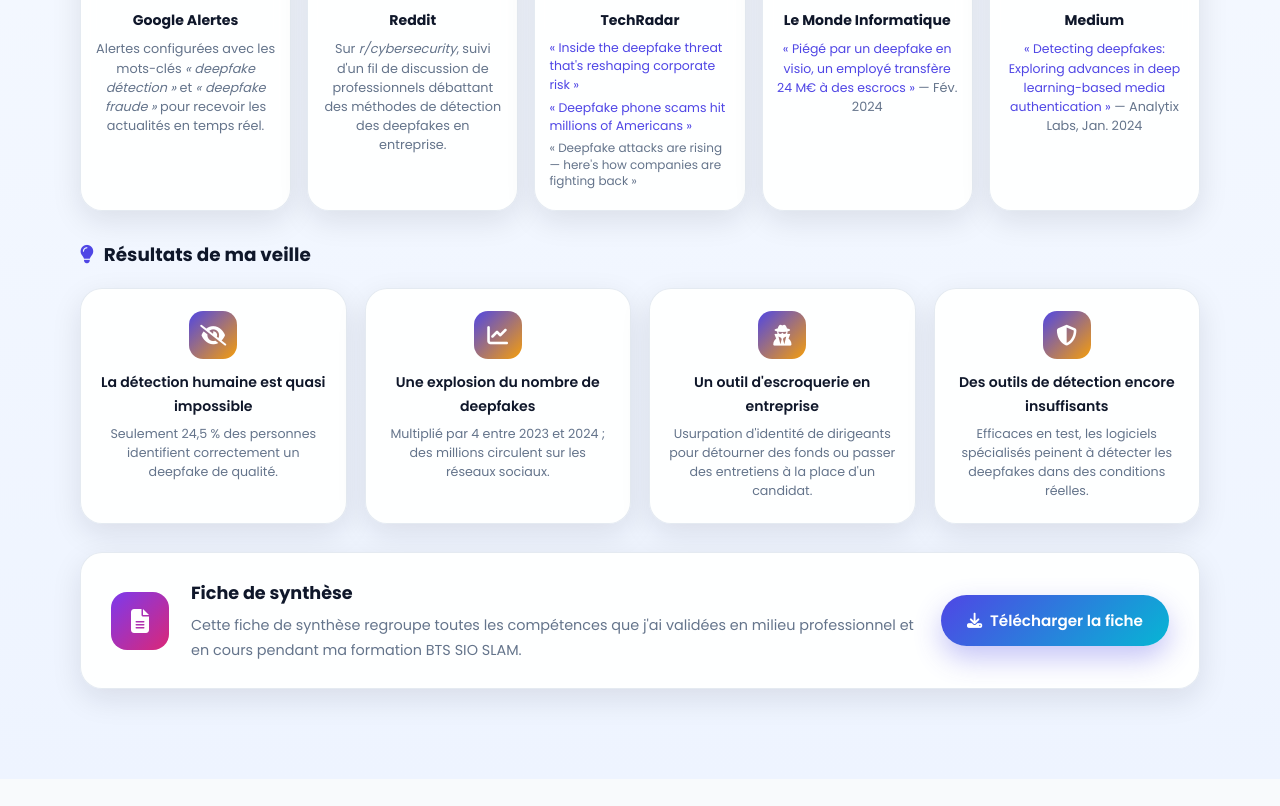
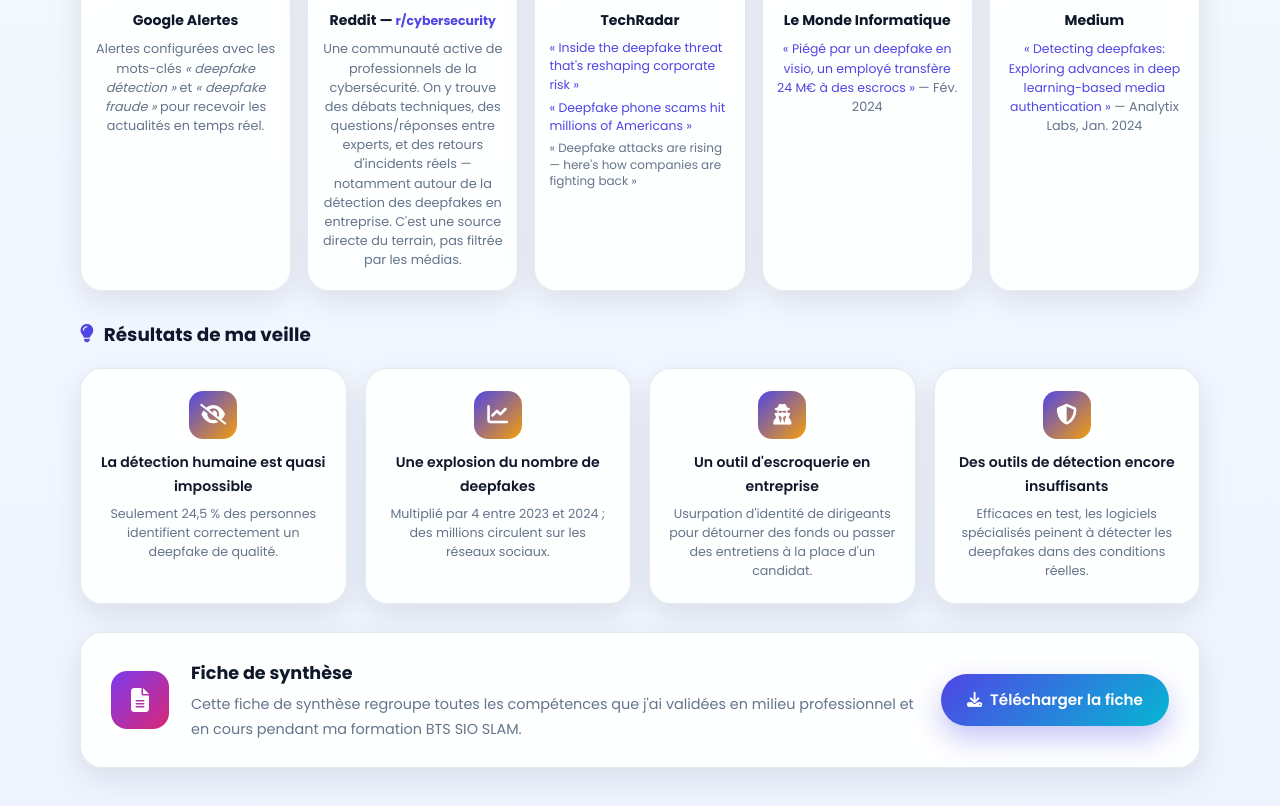
Before and after one commit to MeriemKachaf/Portfolio, a plain HTML site: page index.html in a window 1280 px wide. Shown: the part 5901-6707 px from the top of the page. Drawn offline with nearby package versions, Linux system fonts and the light colour scheme.

Commit message:
update: ajouter lien Reddit r/cybersecurity avec description dans la veille

```diff
--- a/index.html
+++ b/index.html
@@ -459,8 +459,8 @@
           </div>
           <div class="veille-tool-card card">
             <div class="veille-tool-icon"><i class="fab fa-reddit-alien"></i></div>
-            <strong>Reddit</strong>
-            <p>Sur <em>r/cybersecurity</em>, suivi d'un fil de discussion de professionnels débattant des méthodes de détection des deepfakes en entreprise.</p>
+            <strong>Reddit — <a href="https://www.reddit.com/r/cybersecurity/search/?q=deepfake+detection&cId=cb31818d-109f-49b6-84b5-574eb05933ec&iId=3e81e12f-62f4-4211-b851-3d157d013aa0" target="_blank" rel="noopener noreferrer">r/cybersecurity</a></strong>
+            <p>Une communauté active de professionnels de la cybersécurité. On y trouve des débats techniques, des questions/réponses entre experts, et des retours d'incidents réels — notamment autour de la détection des deepfakes en entreprise. C'est une source directe du terrain, pas filtrée par les médias.</p>
           </div>
           <div class="veille-tool-card card">
             <div class="veille-tool-icon"><i class="fas fa-satellite-dish"></i></div>
```
